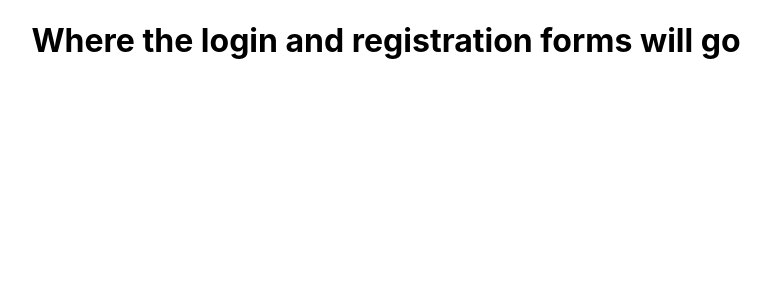
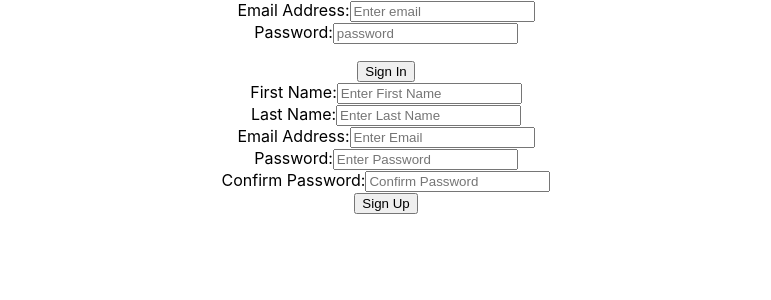
Before and after one commit to Will-Rich-724/MERNGroup, a React (Create React App) app in the folder client/: page / in a window 1280 px wide. Shown: the top 300 px of the page, without its empty margins (254-1025 px from the left). Built offline with nearby package versions, Linux system fonts and the light colour scheme.

Commit message:
Front End Set-Up

```diff
--- a/client/src/App.js
+++ b/client/src/App.js
@@ -4,7 +4,7 @@ import React, { useState, useEffect } from 'react';
 import { Router, Link, navigate } from '@reach/router';
 import axios from 'axios';
 import LogReg from './Views/LogReg';
-import Locate from './Views/Locate;'
+import Locate from './Views/Locate'
 
 function App() {
   return (
--- a/client/src/Components/LocateMap.js
+++ b/client/src/Components/LocateMap.js
@@ -1,3 +1,14 @@
-import React, { useState, useEffect } from 'react';
+import React, { useState, useEffect, useRef } from 'react';
 import { Router, Link, navigate } from '@reach/router';
 import axios from 'axios';
+import { Maps, Geocoder, Marker } from 'google-maps-react';
+
+const LocateMap = (props) => {
+    return (
+        <div>
+            <p>the Map</p>
+        </div>
+    )
+};
+
+export default LocateMap;
--- /dev/null
+++ b/client/src/Components/SignIn.js
@@ -0,0 +1,43 @@
+import React, { useState, useEffect } from 'react';
+import { Router, Link, navigate } from '@reach/router';
+import axios from 'axios';
+
+const SignIn = (props) => {
+    const [email, setEmail] = useState("");
+    const [password, setPassword] = useState("");
+    const [errorMessage, setErrorMessage] =useState("");
+
+    const login = e => {
+        e.preventDefault();
+        axios
+            .post("http://localhost:8000/api/login",
+            {email, password},
+            {withCredentials: true}
+            )
+            .then(res => {
+                console.log(res);
+                navigate(`/locate`);
+            })
+            .catch(err => {
+                console.log(err);
+                setErrorMessage(err.response.data.msg)
+            });
+    };
+
+    return(
+        <form onSubmit={login}>
+            <div>
+                <label>Email Address:</label>
+                <input type="email" placeholder="Enter email" onChange={e => setEmail(e.target.value)} />
+            </div>
+            <div controlId="formBasicPassword">
+                <label>Password:</label>
+                <input type="password" placeholder="password" onChange={e => setPassword(e.target.value)} />
+            </div>
+            <p>{errorMessage ? errorMessage : ""} </p>
+            <input type="submit" value="Sign In" />
+        </form>
+    )
+};
+
+export default SignIn;
--- /dev/null
+++ b/client/src/Components/SignUp.js
@@ -0,0 +1,75 @@
+import React, { useState, useEffect } from 'react';
+import { Router, Link, navigate } from '@reach/router';
+import axios from 'axios';
+
+const SignUp = (props) => {
+    const [firstName, setFirstName] = useState("");
+    const [lastName, setLastName] = useState("");
+    const [email, setEmail] = useState("")
+    const [password, setPassword] = useState("");
+    const [confirmPassword, setConfirmPassword] = useState("");
+    const [errors, setErrors] = useState({});
+
+    const register = e => {
+        e.preventDefault();
+
+        axios
+            .post("http://localhost:8000/api/register", {
+                firstName,
+                lastName,
+                email,
+                password,
+                confirmPassword
+            },
+                { withCredentials: true })
+            .then(res => {
+                console.log(res);
+
+                setFirstName("");
+                setLastName("");
+                setEmail("");
+                setPassword("");
+                setConfirmPassword("");
+            })
+            .catch(err => {
+                console.log(err);
+                setErrors(err.response.data.errors);
+            });
+    };
+
+    return (
+        <div>
+            <form onSubmit={register}>
+                <div>
+                    <label>First Name:</label>
+                    <input type="text" placeholder="Enter First Name" onChange={e => setFirstName(e.target.value)} />
+                    {errors.firstName ? <p>{errors.firstName.message}</p> : ""}
+                </div>
+                <div>
+                    <label>Last Name:</label>
+                    <input type="text" placeholder="Enter Last Name" onChange={e => setLastName(e.target.value)} />
+                    {errors.lastName ? <p>{errors.lastName.message}</p> : ""}
+                </div>
+                <div>
+                    <label>Email Address:</label>
+                    <input type="email" placeholder="Enter Email" onChange={e => setEmail(e.target.value)} />
+                    {errors.email ? <p>{errors.email.message}</p> : ""}
+                </div>
+                <div>
+                    <label>Password:</label>
+                    <input type="password" placeholder="Enter Password" onChange={e => setPassword(e.target.value)} />
+                    {errors.password ? <p>{errors.password.message}</p> : ""}
+                </div>
+                <div>
+                    <label>Confirm Password:</label>
+                    <input type="password" placeholder="Confirm Password" onChange={e => setConfirmPassword(e.target.value)} />
+                    {errors.confirmPassword ? <p>{errors.confirmPassword.message}</p> : ""}
+                </div>
+                <input type="Submit" value="Sign Up" />
+            </form>
+
+        </div>
+    )
+};
+
+export default SignUp;
--- a/client/src/Views/Locate.js
+++ b/client/src/Views/Locate.js
@@ -1,10 +1,14 @@
 import React, { useState, useEffect } from 'react';
 import { Router, Link, navigate } from '@reach/router';
 import axios from 'axios';
+import LocateMap from '../Components/LocateMap';
 
 const Locate = (props) => {
-    return(
-        <h1>Where Map will be called</h1>
+    return (
+        <div>
+            <h1>Where Map will be called</h1>
+            <LocateMap />
+        </div>
     )
 }
 
--- a/client/src/Views/LogReg.js
+++ b/client/src/Views/LogReg.js
@@ -1,10 +1,15 @@
 import React, { useState, useEffect } from 'react';
 import { Router, Link, navigate } from '@reach/router';
 import axios from 'axios';
+import SignIn from '../Components/SignIn';
+import SignUp from '../Components/SignUp';
 
 const LogReg = (props) => {
     return(
-        <h1>Where the login and registration forms will go</h1>
+        <div>
+            <SignIn />
+            <SignUp />
+        </div>
     )
 }
 
```
Also changed, not shown: client/src/Components/LogOutButton.js (added, +22 -0 lines).
